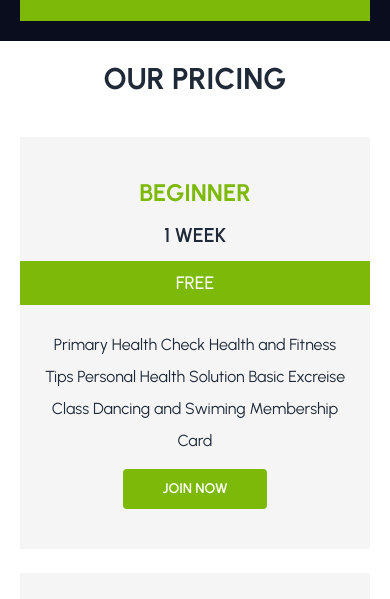
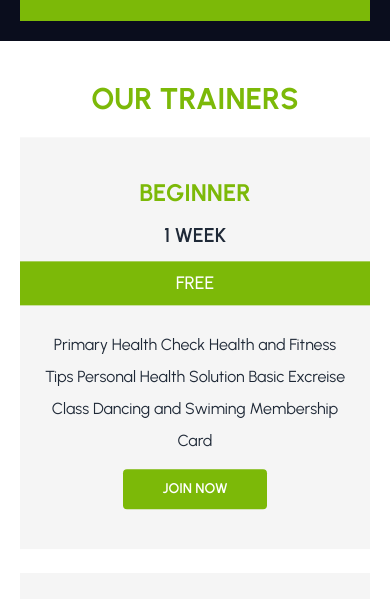
Before and after one commit to shahadat74238/fitness_your_career, a React (Vite) app: page / in a window 390 px wide. Shown: the part 5953-6552 px from the top of the page. Built offline with nearby package versions, Linux system fonts and the light colour scheme; no server answers.

Commit message:
update price animation

```diff
--- a/src/Pages/Home/Pricing/Pricing.jsx
+++ b/src/Pages/Home/Pricing/Pricing.jsx
@@ -2,19 +2,23 @@ import AOS from "aos";
 import "aos/dist/aos.css";
 import { useEffect } from "react";
 
-
 const Pricing = () => {
-
   useEffect(() => {
     AOS.init({ duration: 1000 });
   }, []);
 
   return (
-    <div className="w-full mb-10">
-      <div className="max-w-7xl mx-auto">
-        <h1 className="text-3xl font-bold text-center mb-10">OUR PRICING</h1>
-        <div  className=" grid gap-6 grid-cols-1 md:grid-cols-2 lg:grid-cols-4 px-5 md:px-10">
-          <div data-aos="fade-up-right" className=" py-10 text-center hover:shadow-md space-y-3 bg-[#f5f5f5]">
+    <div className="w-full mb-5 md:mb-20">
+      <div className="max-w-7xl mx-auto px-5 md:px-10">
+        <h1 className="text-[#7cb908] text-3xl font-bold text-center pt-5 lg:pt-20">
+          OUR TRAINERS
+        </h1>
+        <div className=" grid grid-cols-1 py-5 lg:py-20 gap-6 md:grid-cols-2 lg:grid-cols-4">
+          <div
+            data-aos="fade-up"
+            data-aos-duration="3000"
+            className=" py-10 text-center hover:shadow-md space-y-3 bg-[#f5f5f5]"
+          >
             <h1 className="text-2xl font-bold text-[#7cb908]">BEGINNER</h1>
             <h3 className="text-xl font-semibold ">1 WEEK</h3>
             <div className="w-full p-2 bg-[#7cb908]">
@@ -28,7 +32,12 @@ const Pricing = () => {
               JOIN NOW
             </button>
           </div>
-          <div data-aos="fade-up" className=" py-10 text-center hover:shadow-md space-y-3 bg-[#f5f5f5]">
+          <div
+            data-aos="fade-down"
+            data-aos-easing="linear"
+            data-aos-duration="1500"
+            className=" py-10 text-center hover:shadow-md space-y-3 bg-[#f5f5f5]"
+          >
             <h1 className="text-2xl font-bold text-[#7cb908]">BASIC</h1>
             <h3 className="text-xl font-semibold ">PER MONTH</h3>
             <div className="w-full p-2 bg-[#7cb908]">
@@ -42,7 +51,12 @@ const Pricing = () => {
               JOIN NOW
             </button>
           </div>
-          <div data-aos="fade-up" className=" py-10 text-center hover:shadow-md space-y-3 bg-[#f5f5f5]">
+          <div
+            data-aos="fade-down"
+            data-aos-easing="linear"
+            data-aos-duration="1500"
+            className=" py-10 text-center hover:shadow-md space-y-3 bg-[#f5f5f5]"
+          >
             <h1 className="text-2xl font-bold text-[#7cb908]">PRO</h1>
             <h3 className="text-xl font-semibold ">6 MONTHS</h3>
             <div className="w-full p-2 bg-[#7cb908]">
@@ -56,7 +70,11 @@ const Pricing = () => {
               JOIN NOW
             </button>
           </div>
-          <div data-aos="fade-up-left" className=" py-10 text-center hover:shadow-md space-y-3 bg-[#f5f5f5]">
+          <div
+            data-aos="fade-up"
+            data-aos-duration="3000"
+            className=" py-10 text-center hover:shadow-md space-y-3 bg-[#f5f5f5]"
+          >
             <h1 className="text-2xl font-bold text-[#7cb908]">VIP</h1>
             <h3 className="text-xl font-semibold ">1 YEAR</h3>
             <div className="w-full p-2 bg-[#7cb908]">
```
